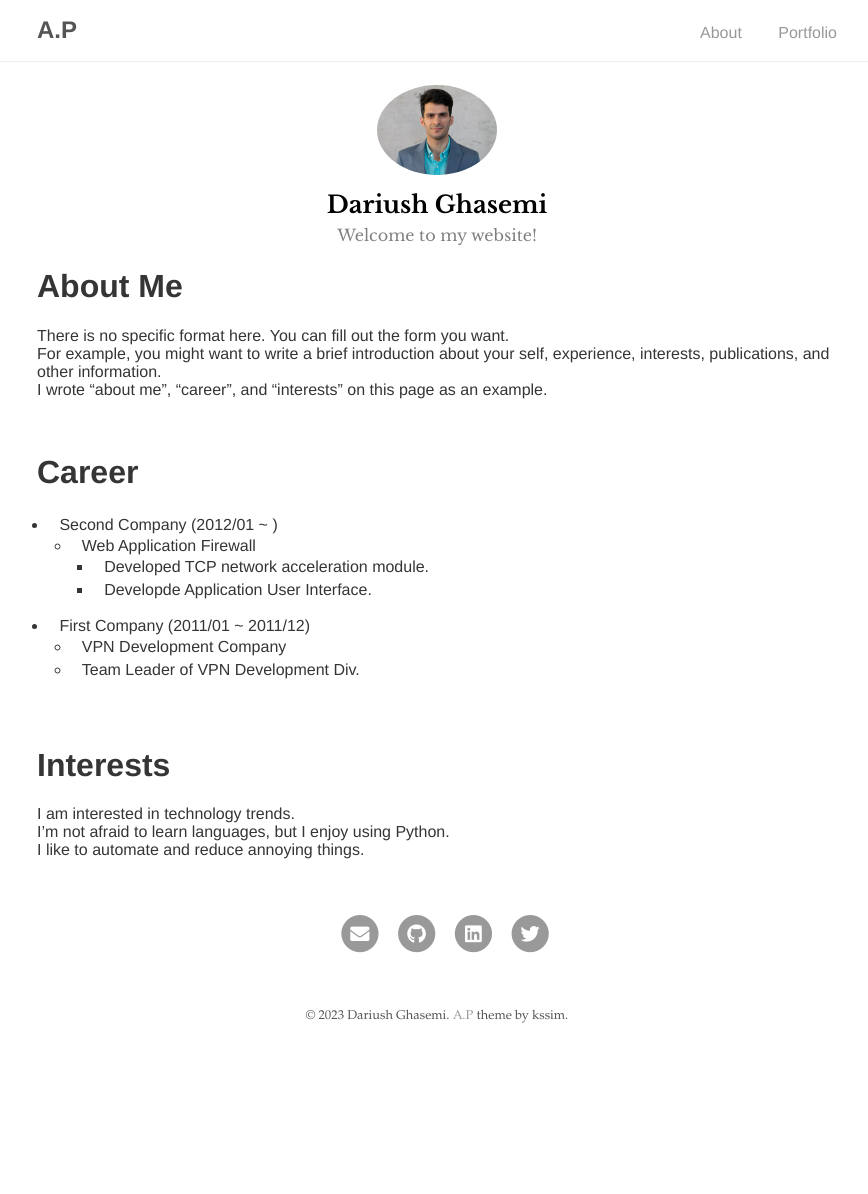
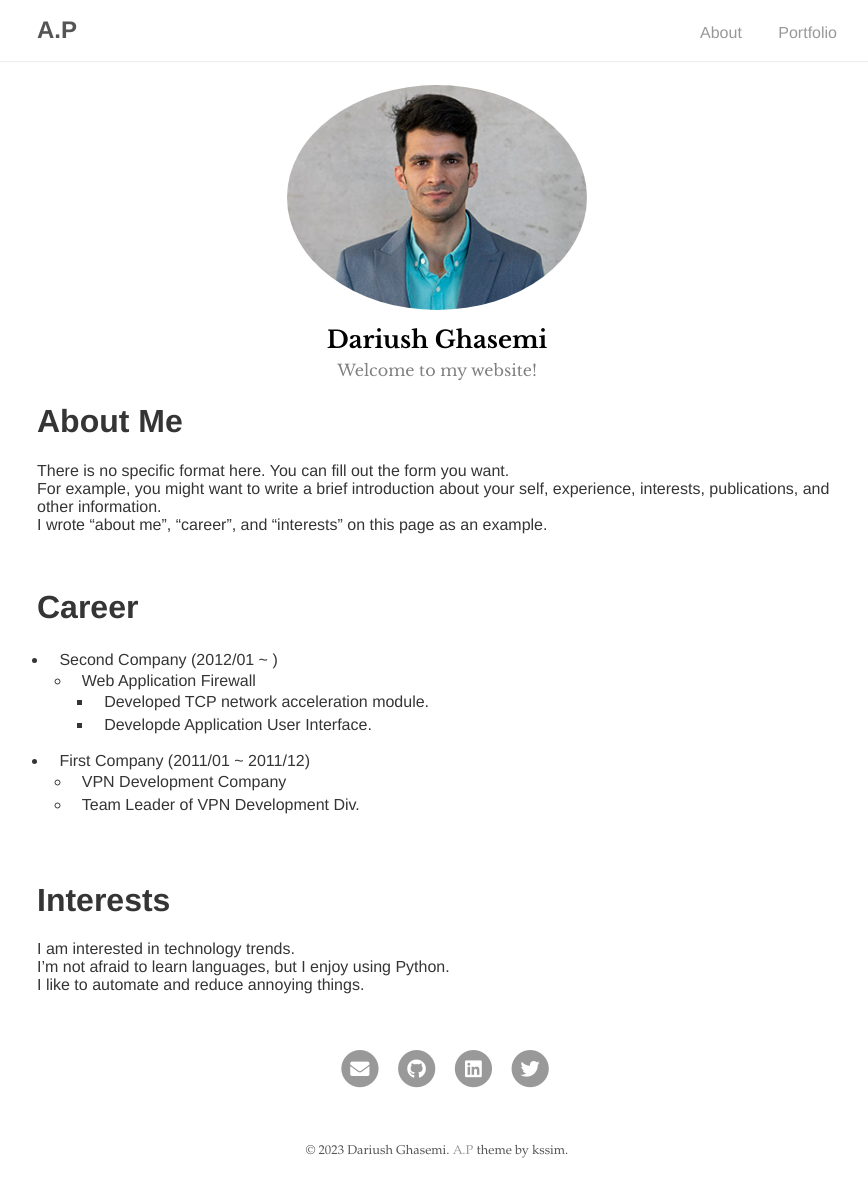
Before and after one commit to dariushghasemi/dariushghasemi.github.io, a Jekyll site: the page built from index.md, in a window 1280 px wide. Shown: the whole page, without its empty margins (203-1071 px from the left). Built offline with Jekyll 4.4.1, drawn with Linux system fonts in a browser that asks for light colours; our own code applies the rules of GitHub Pages for plain Markdown files; before the commit the page ends 1059 px from its top, so only the background shows below that.

Commit message:
Update _home.scss

```diff
--- a/_sass/layouts/_home.scss
+++ b/_sass/layouts/_home.scss
@@ -5,7 +5,7 @@
 
     .selfie {
       display: block;
-      width: 120px;
+      width: 300px;
       margin: 0 auto;
       border-radius: 100%;
     }
```
